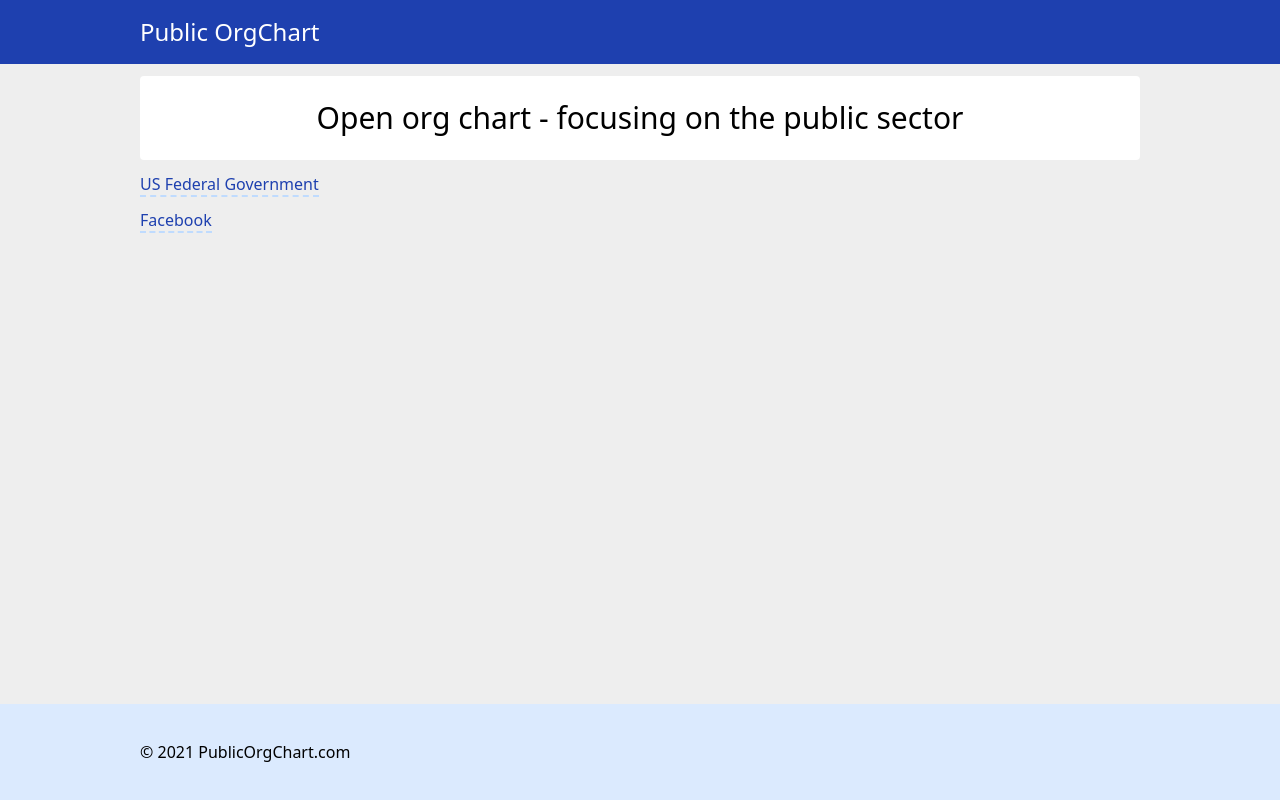
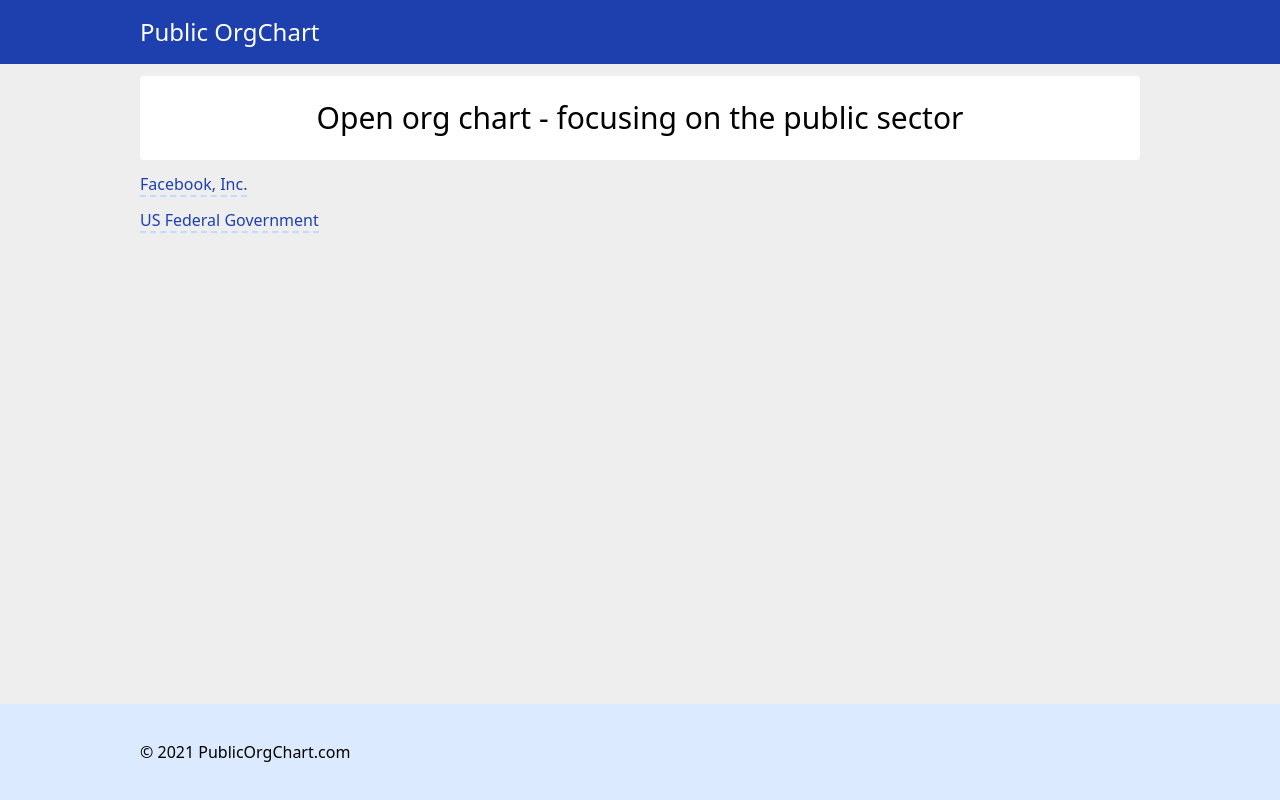
Before and after one commit to betawxy/orgcha, a Next.js app in the folder web/: page / in a window 1280 px wide. Built offline with nearby package versions, Linux system fonts and the light colour scheme.

Commit message:
dynamic orgs

```diff
--- a/web/pages/index.tsx
+++ b/web/pages/index.tsx
@@ -2,8 +2,10 @@ import React from "react";
 import Link from "next/link";
 
 import PageWrapper from "components/pageWrapper";
+import { getPopularOrgs } from "store/data";
 
 export default function Index() {
+  const popularOrgs = getPopularOrgs();
   return (
     <PageWrapper>
       <div className="w-full my-3 p-6 bg-white rounded">
@@ -12,16 +14,13 @@ export default function Index() {
         </div>
       </div>
       <div className="space-y-3">
-        <div className="">
-          <span className="beta-link">
-            <Link href="/org/us-federal-gov">US Federal Government</Link>
-          </span>
-        </div>
-        <div className="">
-          <span className="beta-link">
-            <Link href="/org/facebook">Facebook</Link>
-          </span>
-        </div>
+        {popularOrgs.map((org, key) => (
+          <div key={key} className="">
+            <span className="beta-link">
+              <Link href={`/org/${org.slug}`}>{org.name}</Link>
+            </span>
+          </div>
+        ))}
       </div>
     </PageWrapper>
   );
--- /dev/null
+++ b/web/store/data.ts
@@ -0,0 +1,30 @@
+export type TPeople = {};
+
+export type TOrg = {
+  slug: string;
+  name: string;
+  about: string;
+  team: TPeople[];
+};
+
+export function getPopularOrgs(): Array<TOrg> {
+  return [ORGS["facebook"], ORGS["us-federal-gov"]];
+}
+
+const ORGS: { [key: string]: TOrg } = {
+  facebook: {
+    slug: "facebook",
+    name: "Facebook, Inc.",
+    about:
+      "Founded in 2004, Facebook’s mission is to give people the power to build community and bring the world closer together. Over 2 billion people use Facebook, Instagram, WhatsApp, or Messenger every month to stay connected with friends and family, to discover what’s going on in the world, and to share and express what matters to them.",
+    team: [],
+  },
+  "us-federal-gov": {
+    slug: "us-federal-gov",
+    name: "US Federal Government",
+    about: "...",
+    team: [],
+  },
+};
+
+export default ORGS;
```
